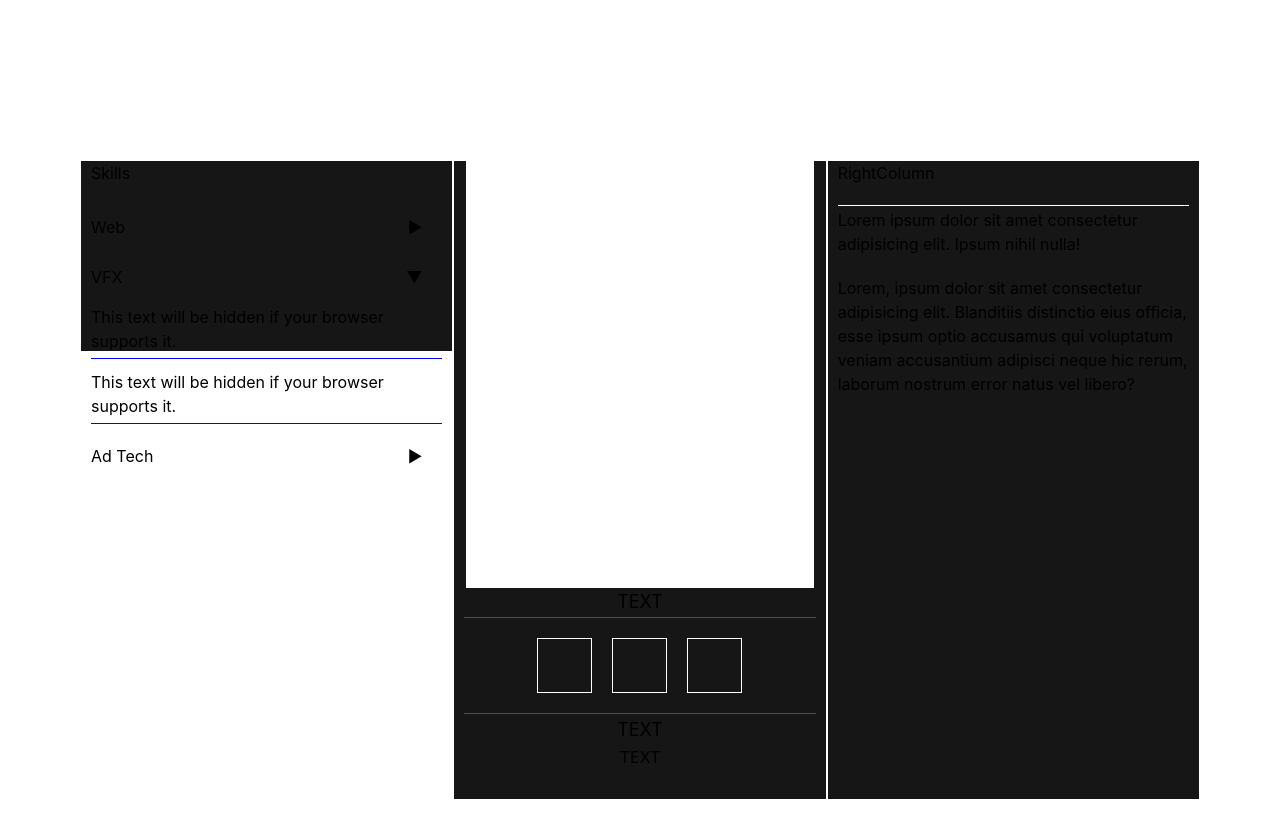
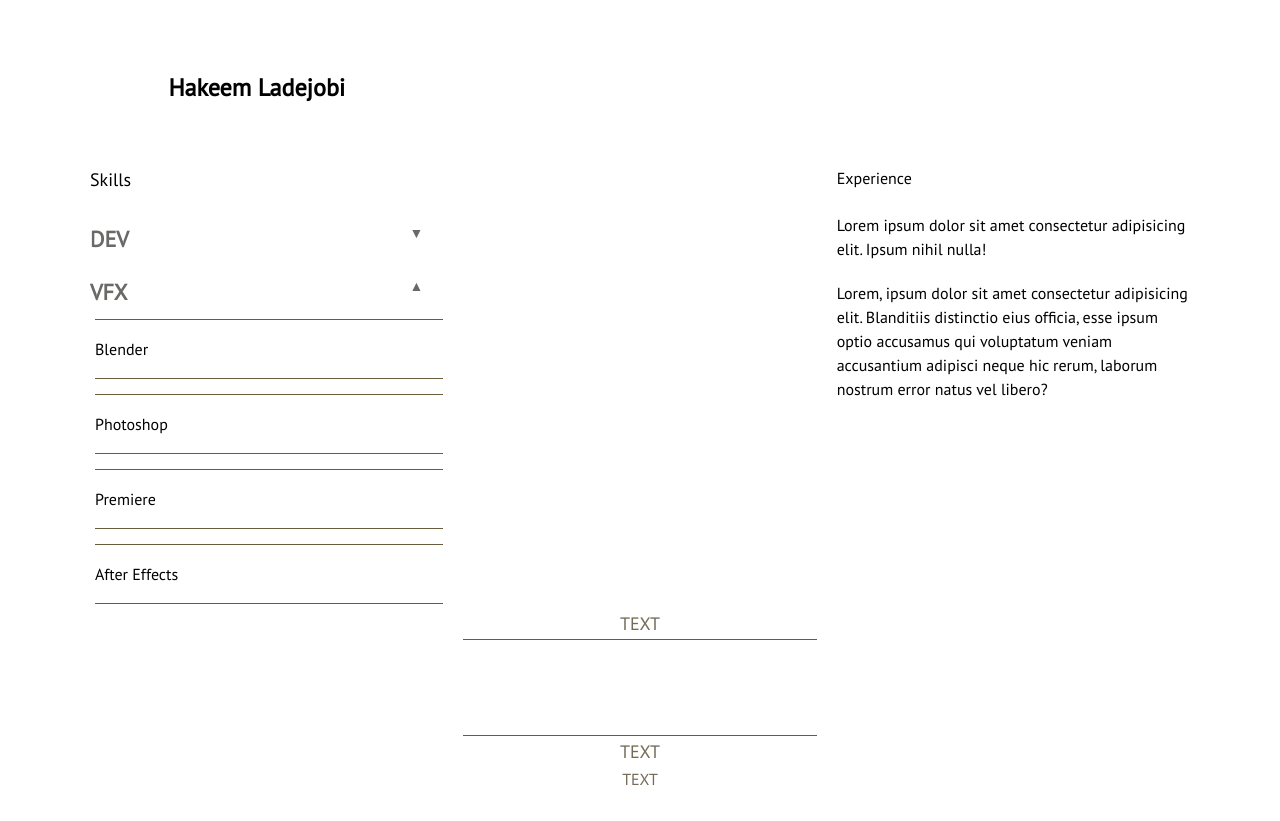
Before and after one commit to Hakeem-star/haklad.dev, a Next.js app: page /about in a window 1280 px wide. Both pictures are taken after a click on the heading "VFX". Before the commit the page ends 800 px from the top, so only its background shows below. Built offline with nearby package versions, Linux system fonts and the light colour scheme.

Commit message:
Styling about page. Added fonts

```diff
--- a/components/about/LeftColumn.style.tsx
+++ b/components/about/LeftColumn.style.tsx
@@ -1,39 +1,55 @@
 import styled from "styled-components";
+import { colors } from "../../constants";
 
 export const ColumnHeader = styled.p`
   margin-bottom: 30px;
+  font-size: 18px;
 `;
 
 export const ItemsWrapper = styled.div`
   display: flex;
   flex-direction: column;
-  gap: 5px;
+  gap: 15px;
   margin-top: 10px;
 `;
 
 export const Details = styled.details`
   min-height: 30px;
-  vertical-align: center;
   margin-bottom: 20px;
 `;
 
 export const DetailsItem = styled.div`
   height: 60px;
-  width: 100%;
+  width: calc(100% - 5px);
+  margin-left: auto;
 
   display: flex;
   align-items: center;
 
-  border-bottom: 1px solid blue;
+  border-top: 1px solid ${colors.witcher_dull_gold};
+  border-bottom: 1px solid ${colors.witcher_dull_gold};
+
+  :hover {
+    color: ${colors.witcher_text_brighter_gold};
+  }
 `;
 
 export const Summary = styled.summary`
   position: relative;
+  font-size: 22px;
+  font-weight: bold;
+  color: ${colors.witcher_text_faded};
 
   cursor: pointer;
 
+  :hover {
+    color: ${colors.witcher_text_gold};
+  }
+
   :before {
-    content: "►";
+    content: "▼";
+    font-size: 14px;
+
     position: absolute;
     right: 20px;
 
@@ -42,7 +58,7 @@ export const Summary = styled.summary`
 
   details[open] > & {
     :before {
-      content: "▼";
+      content: "▲";
       position: absolute;
       right: 20px;
     }
--- a/components/about/LeftColumn.tsx
+++ b/components/about/LeftColumn.tsx
@@ -1,4 +1,5 @@
 import React from "react";
+import { skillData } from "./constants";
 import {
   ColumnHeader,
   Details,
@@ -7,47 +8,41 @@ import {
   Summary,
 } from "./LeftColumn.style";
 import { ColumnWrapper } from "./shared";
+import styled from "styled-components";
+
+const DetailsWrapper = styled.div`
+  overflow: overlay;
+  height: 100%;
+`;
 
 type Props = {};
 
 export const LeftColumn = (props: Props) => {
   return (
-    <ColumnWrapper style={{ height: "30%" }}>
+    <ColumnWrapper
+      style={{
+        height: "70%",
+        overflow: "hidden",
+        display: "flex",
+        flexDirection: "column",
+      }}
+    >
       <ColumnHeader>Skills</ColumnHeader>
-      <Details>
-        <Summary>Web</Summary>
-        <ItemsWrapper>
-          <DetailsItem>
-            This text will be hidden if your browser supports it.
-          </DetailsItem>
-          <DetailsItem>
-            This text will be hidden if your browser supports it.
-          </DetailsItem>
-        </ItemsWrapper>
-      </Details>
-
-      <Details>
-        <Summary>VFX</Summary>
-        <ItemsWrapper>
-          <DetailsItem>
-            This text will be hidden if your browser supports it.
-          </DetailsItem>
-          <DetailsItem>
-            This text will be hidden if your browser supports it.
-          </DetailsItem>
-        </ItemsWrapper>
-      </Details>
-      <Details>
-        <Summary>Ad Tech</Summary>
-        <ItemsWrapper>
-          <DetailsItem>
-            This text will be hidden if your browser supports it.
-          </DetailsItem>
-          <DetailsItem>
-            This text will be hidden if your browser supports it.
-          </DetailsItem>
-        </ItemsWrapper>
-      </Details>
+      <DetailsWrapper>
+        {skillData.map((data) => {
+          return (
+            <Details>
+              {/* TODO - Add stars to these that go away once expanded, to simulate, new item */}
+              <Summary>{data.title}</Summary>
+              <ItemsWrapper>
+                {data.items.map((item) => (
+                  <DetailsItem>{item.text} </DetailsItem>
+                ))}
+              </ItemsWrapper>
+            </Details>
+          );
+        })}
+      </DetailsWrapper>
     </ColumnWrapper>
   );
 };
--- a/components/about/MiddleColumn.tsx
+++ b/components/about/MiddleColumn.tsx
@@ -1,6 +1,7 @@
 import React from "react";
 import { ColumnWrapper } from "./shared";
 import styled from "styled-components";
+import { colors } from "../../constants";
 
 const OutboundWrapper = styled.div`
   display: flex;
@@ -9,6 +10,7 @@ const OutboundWrapper = styled.div`
   justify-content: center;
   text-align: center;
   padding-bottom: 30px;
+  color: ${colors.witcher_text_gold};
 `;
 
 const OutboundItem = styled.div`
@@ -23,8 +25,8 @@ const OutboundItem = styled.div`
 `;
 
 const Outbound = styled.div`
-  border-top: 1px solid red;
-  border-bottom: 1px solid red;
+  border-top: 1px solid ${colors.witcher_dull_gold};
+  border-bottom: 1px solid ${colors.witcher_dull_gold};
 
   display: flex;
   gap: 20px;
@@ -42,10 +44,9 @@ const Wrapper = styled.div`
 `;
 
 const ImageArea = styled.div`
-  height: 70%;
   width: 99%;
+  min-height: 70%;
   background: white;
-  margin: auto;
   padding: 10px;
 `;
 
--- a/components/about/RightColumn.tsx
+++ b/components/about/RightColumn.tsx
@@ -25,7 +25,7 @@ export const RightColumn = (props: Props) => {
   return (
     <ColumnWrapper>
       <Wrapper>
-        <p style={{ marginBottom: 20 }}>RightColumn</p>
+        <p style={{ marginBottom: 20 }}>Experience</p>
         <Divider />
         <Info>
           <p>
--- /dev/null
+++ b/components/about/constants.ts
@@ -0,0 +1,117 @@
+export const skillData = [
+  {
+    title: "DEV",
+    items: [
+      {
+        img: "",
+        text: "HTML",
+      },
+      {
+        img: "",
+        text: "CSS",
+      },
+      {
+        img: "",
+        text: "JavaScript",
+      },
+      {
+        img: "",
+        text: "TypeScript",
+      },
+      {
+        img: "",
+        text: "Node.js",
+      },
+      {
+        img: "",
+        text: "React",
+      },
+      {
+        img: "",
+        text: "React Native",
+      },
+      {
+        img: "",
+        text: "Redux",
+      },
+      {
+        img: "",
+        text: "Firebase",
+      },
+      {
+        img: "",
+        text: "Greensock",
+      },
+      {
+        img: "",
+        text: "Styled Components",
+      },
+      {
+        img: "",
+        text: "GraphQL",
+      },
+      {
+        img: "",
+        text: "Prisma (ORM)",
+      },
+      {
+        img: "",
+        text: "Headless CMS (Sanity)",
+      },
+    ],
+  },
+  {
+    title: "VFX",
+    items: [
+      {
+        img: "",
+        text: "Blender",
+      },
+      {
+        img: "",
+        text: "Photoshop",
+      },
+      {
+        img: "",
+        text: "Premiere",
+      },
+      {
+        img: "",
+        text: "After Effects",
+      },
+      {
+        img: "",
+        text: "Maya",
+      },
+    ],
+  },
+  {
+    title: "AD TECH",
+    items: [
+      {
+        img: "",
+        text: "GTM",
+      },
+      {
+        img: "",
+        text: "DCM",
+      },
+      {
+        img: "",
+        text: "DV360",
+      },
+      {
+        img: "",
+        text: "FlashTalking",
+      },
+      {
+        img: "",
+        text: "Tealium",
+      },
+      {
+        img: "",
+        text: "Google Analytics",
+      },
+    ],
+  },
+];
--- a/components/about/shared.tsx
+++ b/components/about/shared.tsx
@@ -4,6 +4,4 @@ export const ColumnWrapper = styled.div`
   width: 100%;
   height: 100%;
   padding: 0 10px;
-  background-color: #161616;
-  border: 1px solid white;
 `;
--- /dev/null
+++ b/constants/colors.ts
@@ -0,0 +1,7 @@
+export const colors = {
+  witcher_dull_gold: "rgba(105,92,58,1)",
+  witcher_bright_gold: "rgba(201,162,66,1)",
+  witcher_text_brighter_gold: "rgb(139,116,73)",
+  witcher_text_gold: "rgba(116,106,86,1)",
+  witcher_text_faded: "rgba(105,105,103,1)",
+};
--- /dev/null
+++ b/constants/index.ts
@@ -0,0 +1 @@
+export * from "./colors";
--- a/pages/about.tsx
+++ b/pages/about.tsx
@@ -5,14 +5,30 @@ import MiddleColumn from "../components/about/MiddleColumn";
 import { LeftColumn } from "../components/about/LeftColumn";
 import { RightColumn } from "../components/about/RightColumn";
 
+const Name = styled.h2`
+  margin-top: 70px;
+  margin-bottom: 60px;
+  transform: translateX(50%);
+  width: fit-content;
+`;
+
+const Wrapper = styled.div`
+  font-family: PT Sans Regular;
+  padding: 0 5em;
+
+  width: 100vw;
+  height: 100vh;
+
+  display: flex;
+  flex-direction: column;
+`;
+
 // design to look like witcher beastiary page
 // https://www.mobygames.com/images/shots/l/822886-the-witcher-3-wild-hunt-playstation-4-screenshot-bestiary.jpg
-const Wrapper = styled.div`
-  width: 100vw;
-  height: 100vh;
-  padding: 0 5em;
-  padding-top: 10em;
-
+const Columns = styled.div`
+  width: 100%;
+  height: 100%;
+  max-height: 80%;
   display: grid;
   grid-template-columns: repeat(3, 3fr);
 `;
@@ -22,9 +38,12 @@ type Props = {};
 const About = ({}: Props) => {
   return (
     <Wrapper>
-      <LeftColumn />
-      <MiddleColumn />
-      <RightColumn />
+      <Name>Hakeem Ladejobi</Name>
+      <Columns>
+        <LeftColumn />
+        <MiddleColumn />
+        <RightColumn />
+      </Columns>
     </Wrapper>
   );
 };
--- a/styles/globals.css
+++ b/styles/globals.css
@@ -1,6 +1,6 @@
 html,
 body {
-  font-family: -apple-system, BlinkMacSystemFont, Segoe UI, Roboto, Oxygen,
+  font-family:-apple-system, BlinkMacSystemFont, Segoe UI, Roboto, Oxygen,
     Ubuntu, Cantarell, Fira Sans, Droid Sans, Helvetica Neue, sans-serif;
 }
 
@@ -56,3 +56,12 @@ p, h1, h2, h3, h4, h5, h6 {
     background: black;
   }
 }
+
+@font-face {
+  font-family: Mason-Regular;
+  src: url('../public/fonts/Mason-Regular.ttf');
+}
+@font-face {
+  font-family: PT Sans Regular;
+  src: url('../public/fonts/PT Sans Regular.ttf');
+}
```
Also changed, not shown: public/fonts/Mason-Regular.ttf (added), public/fonts/PT Sans Regular.ttf (added).
